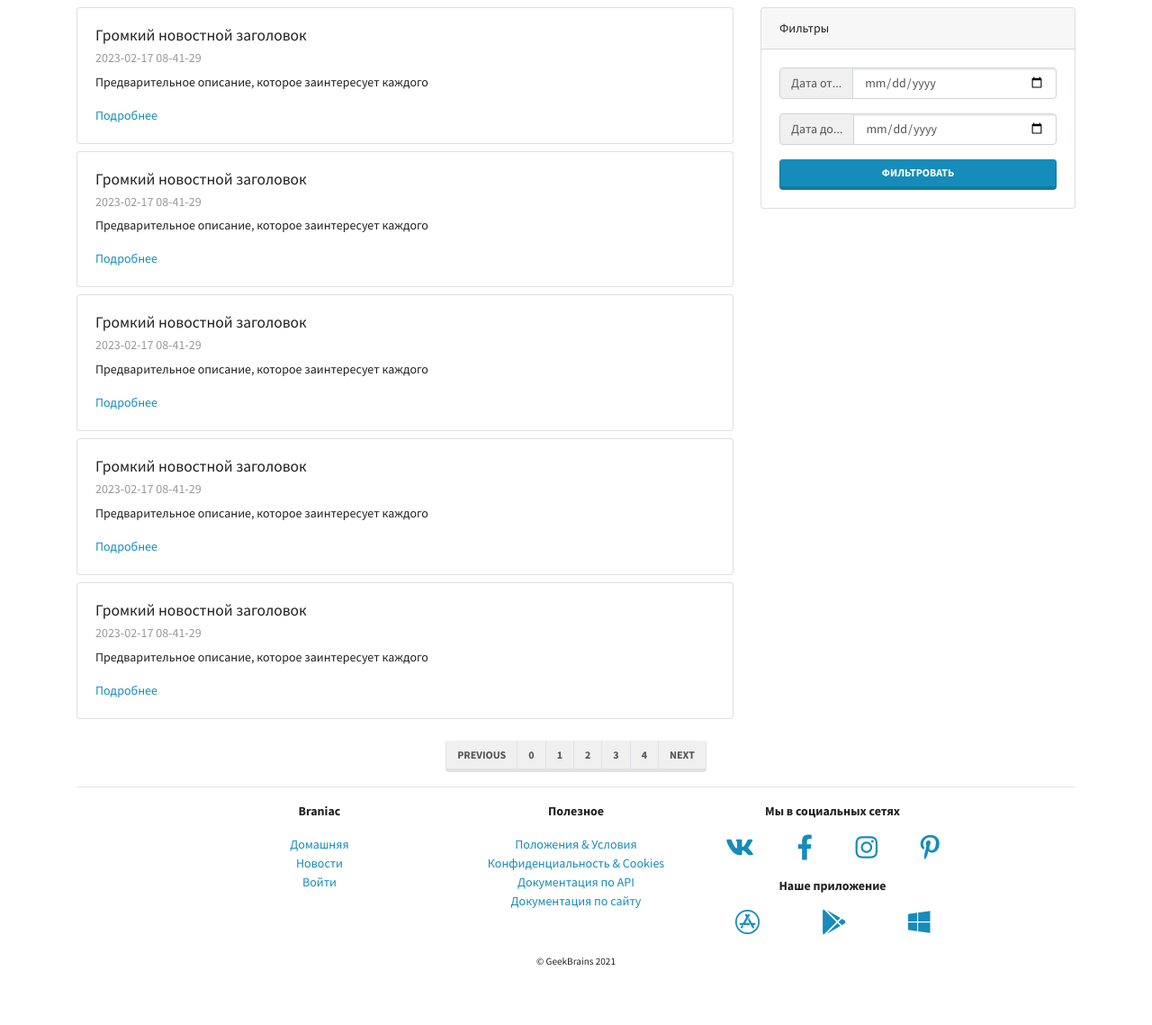
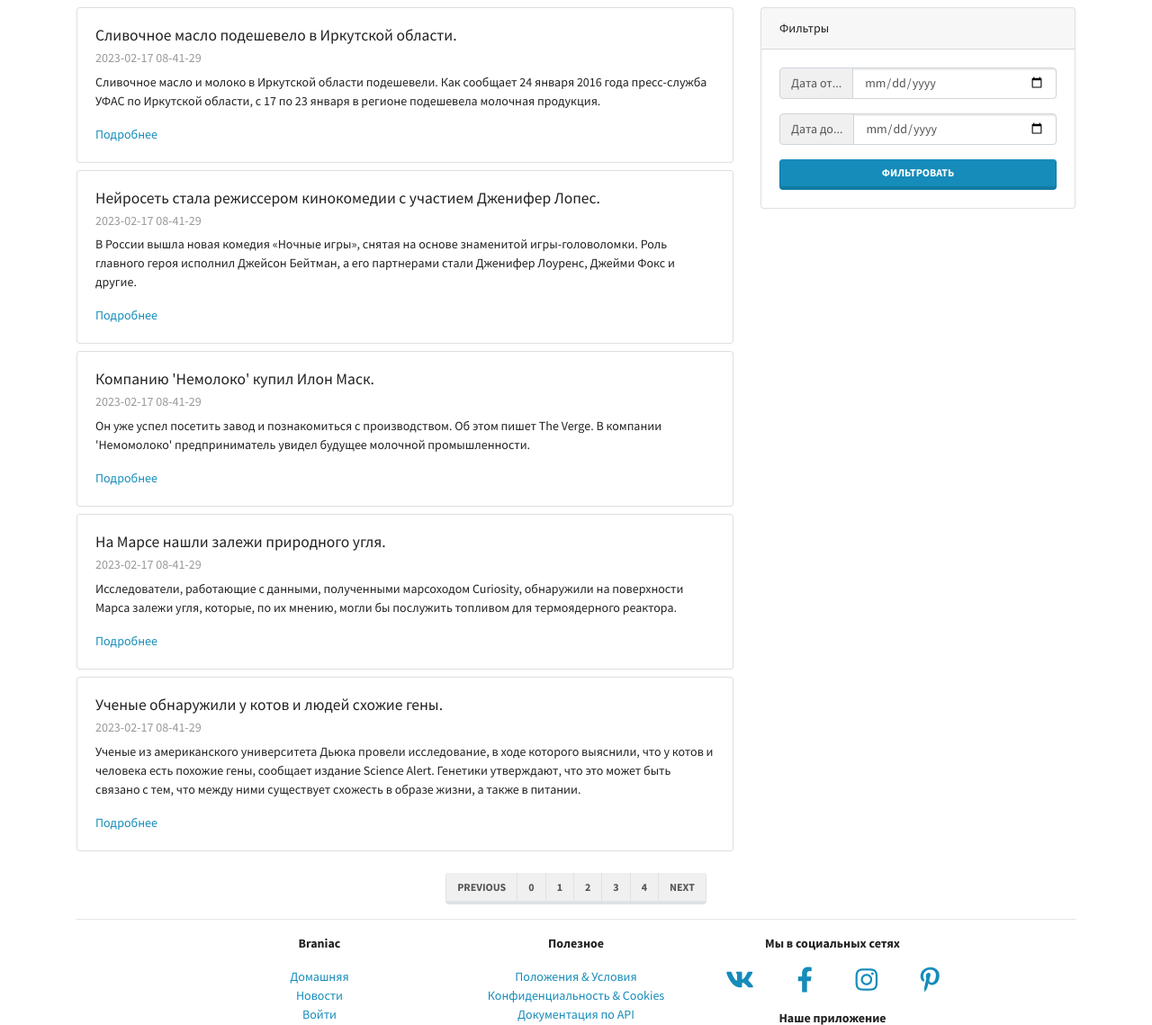
Before and after one commit to egorfw/BraniacLMS, a Django app: page /mainapp/news/ in a window 1280 px wide. Shown: the part 77-1216 px from the top of the page at 90% size. Before the commit the page ends 1150 px from the top, so only its background shows below. Run offline with Django 3.2, Linux system fonts and the light colour scheme; some libraries are stand-ins or nearby versions.

Commit message:
lesson_3 task 6 output from json file

```diff
--- /dev/null
+++ b/file1.json
@@ -0,0 +1,7 @@
+{
+	"Сливочное масло подешевело в Иркутской области." : "Сливочное масло и молоко в Иркутской области подешевели. Как сообщает 24 января 2016 года пресс-служба УФАС по Иркутской области, с 17 по 23 января в регионе подешевела молочная продукция.",
+	"Нейросеть стала режиссером кинокомедии с участием Дженифер Лопес." : "В России вышла новая комедия «Ночные игры», снятая на основе знаменитой игры-головоломки. Роль главного героя исполнил Джейсон Бейтман, а его партнерами стали Дженифер Лоуренс, Джейми Фокс и другие.",
+	"Компанию 'Немолоко' купил Илон Маск." : "Он уже успел посетить завод и познакомиться с производством. Об этом пишет The Verge. В компании 'Немомолоко' предприниматель увидел будущее молочной промышленности.",
+	"На Марсе нашли залежи природного угля." : "Исследователи, работающие с данными, полученными марсоходом Curiosity, обнаружили на поверхности Марса залежи угля, которые, по их мнению, могли бы послужить топливом для термоядерного реактора.",
+	"Ученые обнаружили у котов и людей схожие гены." : "Ученые из американского университета Дьюка провели исследование, в ходе которого выяснили, что у котов и человека есть похожие гены, сообщает издание Science Alert. Генетики утверждают, что это может быть связано с тем, что между ними существует схожесть в образе жизни, а также в питании."
+}
--- a/mainapp/templates/mainapp/news.html
+++ b/mainapp/templates/mainapp/news.html
@@ -8,14 +8,14 @@
 
   <div class="col-lg-8">
 
-    {% for i in double_range %}
+    {% for key, val in data.items %}
     <div class="card my-2">
       <div class="card-body">
-        <h5 class="card-title">{{ news_title }}</h5>
+        <h5 class="card-title">{{ key }}</h5>
         <h6 class="card-subtitle mb-2 text-muted">
           {{ datetime_obj|date:"Y-m-d h-i-s" }}
         </h6>
-        <p class="card-text">{{ news_preview }}</p>
+        <p class="card-text">{{ val }}</p>
         <a href="#" class="card-link">Подробнее</a>
       </div>
     </div>
--- a/mainapp/views.py
+++ b/mainapp/views.py
@@ -1,4 +1,5 @@
 from datetime import datetime
+import json
 
 from django.views.generic import TemplateView
 
@@ -16,6 +17,8 @@ class NewsPageView(TemplateView):
         # Create your own data
         context["news_title"] = "Громкий новостной заголовок"
         context["news_preview"] = "Предварительное описание, которое заинтересует каждого"
+        with open("file1.json") as f:
+            context["data"] = json.load(f)
         context["range"] = range(5)
         context["datetime_obj"] = datetime.now()
         return context
```
